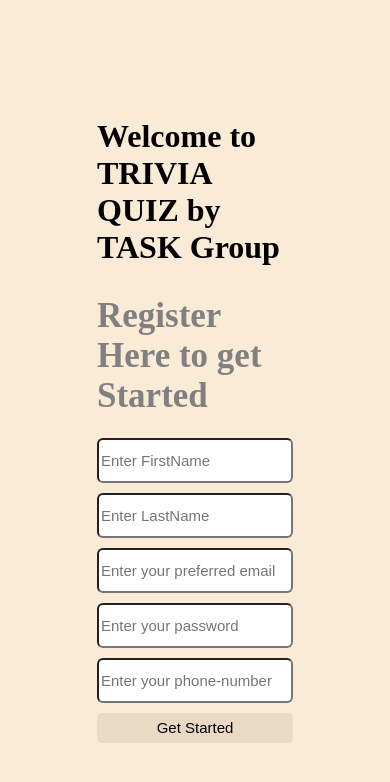
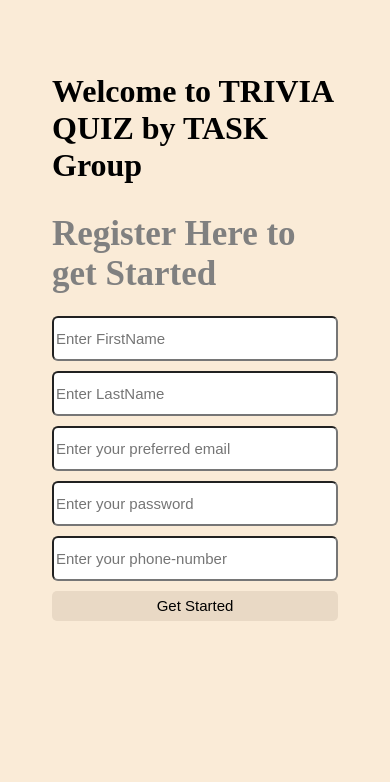
Before and after one commit to ashleynda/task-project, a plain HTML site: page index.html in a window 390 px wide. Drawn offline with Linux system fonts and the light colour scheme.

Commit message:
Added the mobile responsiveness

```diff
--- a/dashboard.css
+++ b/dashboard.css
@@ -1,6 +1,7 @@
 body {
     background-color: white;
     padding: 13%;
+    background-image: linear-gradient(75deg, rgb(10, 99, 134), white, white, rgb(10, 99, 134))
 }
 .main-section {
     padding: 20px 20px;
@@ -53,3 +54,21 @@ body {
     background-color: rgba(47, 47, 220, 0.903);
     font-size: 30px;
 }
+
+@media screen and (max-width: 728px) {
+
+    body{
+        padding: 50px 10px 10px 10px;
+        background-image: linear-gradient(110deg, rgb(10, 99, 134), white, white, rgb(10, 99, 134)) ;
+    }
+    .main-section {
+        padding: 10px 10px;
+        margin-top: 200px;
+    }
+
+    #category, .difficulty {
+        width: 100%;
+        font-size: 15px;
+    }
+
+}
--- a/index.css
+++ b/index.css
@@ -56,3 +56,11 @@ body {
   margin-top: 30px;
 
 }
+
+@media screen and (max-width: 728px) {
+
+  .main{
+    padding: 5px;
+    width: 100%;
+  }
+}
--- a/questionBashBoard.css
+++ b/questionBashBoard.css
@@ -96,3 +96,29 @@ label {
     display: flex;
     flex-direction: column;
 }
+
+@media screen and (max-width: 728px) {
+
+    body{
+        padding-top: 70px;
+
+    }
+
+    .question {
+        font-size: 25px;
+        margin-top: 40px;
+    }
+
+    #question_and_answertag {
+        padding: 0px;
+    }
+
+    #percentage{
+        font-size: 150px;
+    }
+
+    #user-result{
+        margin-top: 100px;
+    }
+
+}
```
